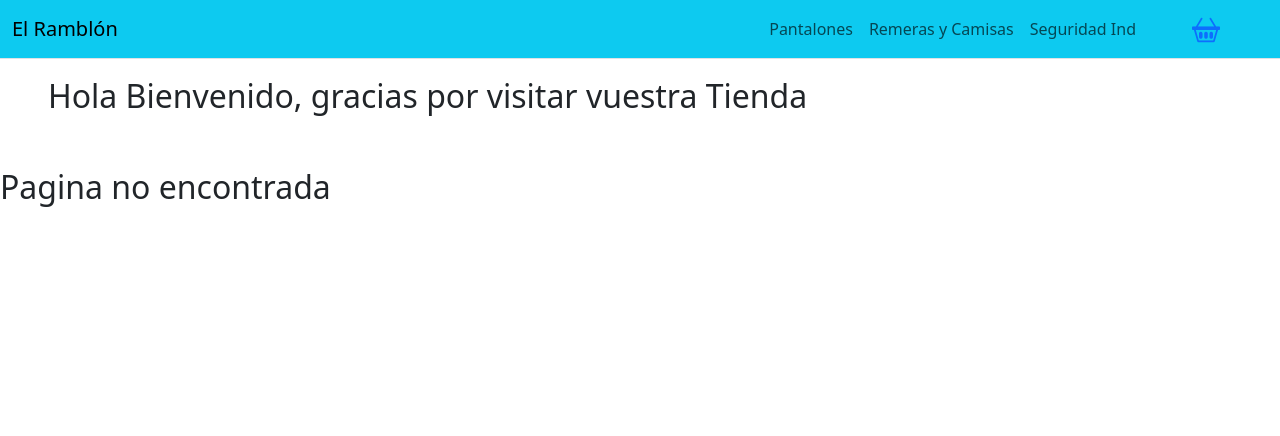
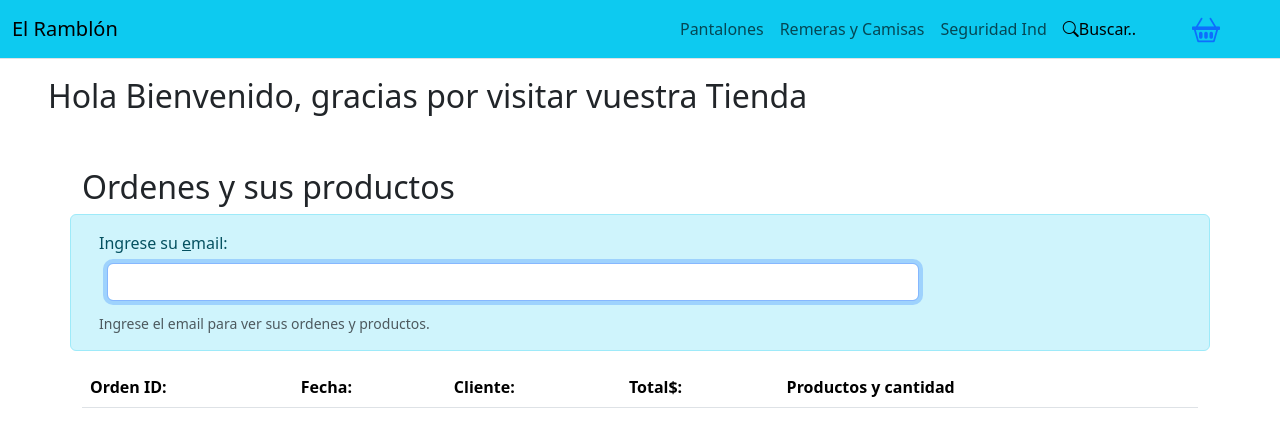
Before and after one commit to Pablodc28/tp_final_cuenca, a React (Vite) app: page /ordenes in a window 1280 px wide. Shown: the top 436 px of the page. Built offline with nearby package versions, Linux system fonts and the light colour scheme; a web font is replaced by a local one.

Commit message:
aregadoDelBuscadordeOrdenes

```diff
--- a/src/App.jsx
+++ b/src/App.jsx
@@ -6,6 +6,7 @@ import { BrowserRouter, Routes, Route } from 'react-router-dom'
 import { CarritoProvider } from './context/CarritoContext'
 import Cart from './components/Cart/Cart'
 import Checkout from './components/Checkout/Checkout'
+import OrdenesBuscador from './components/OrdenesBuscador/OrdenesBuscador'
 
 
 const App = () => {
@@ -21,6 +22,8 @@ const App = () => {
           <Route path="/item/:idItem" element={< ItemDetailContainer />} />
           <Route path="/cart" element={<Cart/>} />
           <Route path="/checkout" element={<Checkout/>} />
+          <Route path="/ordenes" element={<OrdenesBuscador />} />
+
           <Route path="*" element={<h2>Pagina no encontrada </h2>} />
         </Routes>
         </CarritoProvider>
--- a/src/components/NavBar/NavBar.jsx
+++ b/src/components/NavBar/NavBar.jsx
@@ -34,6 +34,11 @@ const NavBar = () => {
                                             Seguridad Ind
                                         </NavLink>
                                  </li>
+                                 <li className="nav-item">
+                                      <NavLink to="/ordenes" className="nav-link">
+                                           <i className="bi bi-search"></i>Buscar..
+                                        </NavLink>
+                                 </li>
 
 
                       </ul>
--- /dev/null
+++ b/src/components/OrdenesBuscador/OrdenesBuscador.jsx
@@ -0,0 +1,111 @@
+import { useState, useEffect, useRef } from "react";
+import { db } from "../../services/config";
+import { getDocs, collection, where, query } from "firebase/firestore";
+
+const OrdenesBuscador = () => {
+    const [ordenesRegistradas, setOrdenesRegistradas] = useState([]);
+    const [emailCliente, setEmailCliente] = useState('');
+
+    const inputRef = useRef(null);
+
+  useEffect(() => {
+    // Asignar el foco al input al montar el componente
+    inputRef.current.focus();
+  }, []); // El array vacío asegura que useEffect se ejecute solo una vez al montar el componente
+
+
+    const alCambiarInput = (event) => {
+      setEmailCliente(event.target.value);
+    };
+
+    const accionDelFormulario = (event) => {
+      event.preventDefault();
+      // lo realizo desde useEffect
+    };
+
+        // Función para formatear la fecha como "dd/mm/yyyy" lo busque en internet por que no sabria como hacerlo
+      const formatDate = (timestamp) => {
+        const date = new Date(timestamp * 1000);
+        const day = date.getDate().toString().padStart(2, '0');
+        const month = (date.getMonth() + 1).toString().padStart(2, '0');
+        const year = date.getFullYear();
+        return `${day}/${month}/${year}`;
+      };
+
+    useEffect(() => {
+      if (!emailCliente) {
+        // Evitar búsquedas vacías
+        setOrdenesRegistradas([]);
+        return;
+      }
+
+      const MisOrdenesBuscador = query(collection(db, "ordenes"), where("cliente.email", "==", emailCliente));
+
+      getDocs(MisOrdenesBuscador)
+        .then((snapshot) => {
+          let listaOrdenes = snapshot.docs.map((doc) => ({ id: doc.id,...doc.data(),}));
+          // console.log("Lista ordenes", listaOrdenes);
+          setOrdenesRegistradas(listaOrdenes);
+        })
+        .catch((error) => {
+          console.error("Error al obtener las ordenes:", error);
+        });
+    }, [emailCliente]);
+
+
+
+
+  return (
+    <>
+      <div>
+        <div className="container">
+        <h2>Ordenes y sus productos</h2>
+
+          <form onSubmit={accionDelFormulario} role="search" className="alert alert-info row">
+            <label>
+              Ingrese su <u>e</u>mail:
+              <input ref={inputRef}  className="form-control m-2 w-75" accessKey="e" type="search" value={emailCliente} onChange={alCambiarInput} />
+            </label>
+            <div className="form-text">
+              Ingrese el email para ver sus ordenes y productos.
+            </div>
+          </form>
+
+          <table className="table table-striped table-hover">
+            <thead>
+              <tr>
+                <th scope="col">Orden ID:</th>
+                <th scope="col">Fecha:</th>
+                <th scope="col">Cliente:</th>
+                <th scope="col">Total$:</th>
+                <th scope="col">Productos y cantidad</th>
+              </tr>
+            </thead>
+            <tbody>
+              {ordenesRegistradas.map((orden) => (
+                <tr key={orden.id}>
+                  <td className="fs-6" >{orden.id}</td>
+                  <td>{formatDate(orden.fecha?.seconds) || "N/A"}</td>
+                  <td>{orden.cliente.apellido}, {orden.cliente.nombre}</td>
+                  <td>{orden.total}</td>
+                  <td>
+                    <ul className="text-body-secondary">
+                      {orden.items.map((item) => (
+                        <li key={item.id}>
+                         {item.nombre} - son: {item.cantidad} un
+                        </li>
+                      ))}
+                    </ul>
+                  </td>
+                </tr>
+              ))}
+            </tbody>
+          </table>
+        </div>
+      </div>
+    </>
+  );
+};
+
+
+export default OrdenesBuscador;
```
